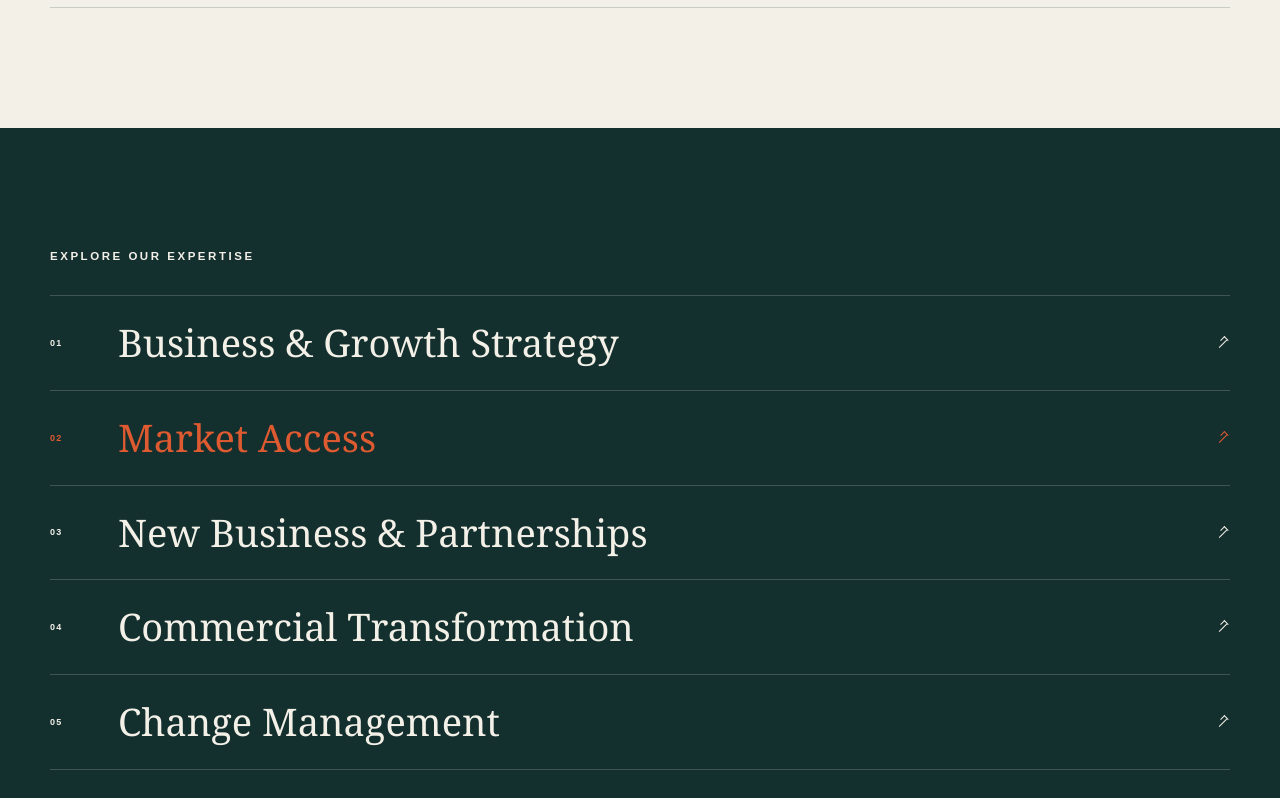
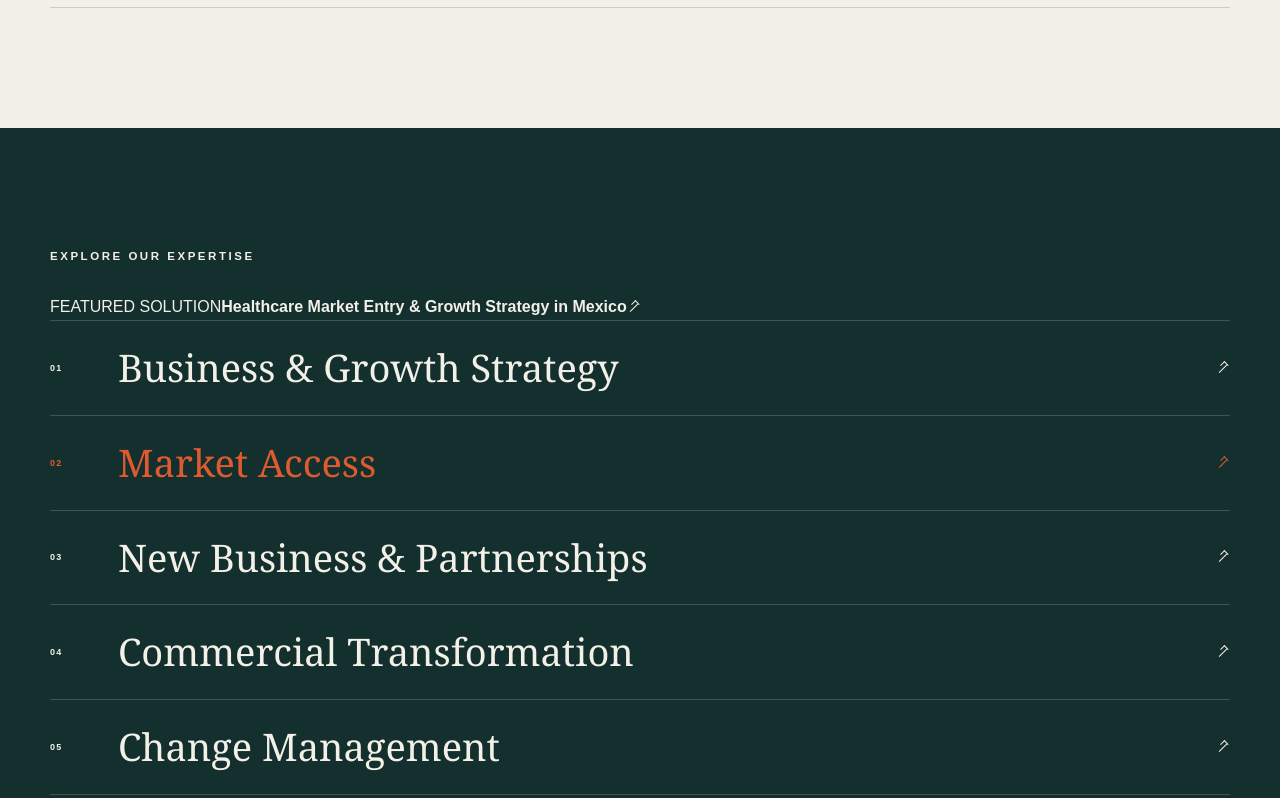
Before and after one commit to yuriko-12/accesslerate-landing, a Next.js app: page /services/market-access in a window 1280 px wide. Shown: the part 7191-7989 px from the top of the page. Built offline with nearby package versions, Linux system fonts and the light colour scheme.

Commit message:
Link Market Access to Mexico market entry

```diff
--- a/app/components/MarketAccessPage.tsx
+++ b/app/components/MarketAccessPage.tsx
@@ -132,7 +132,7 @@ export default function MarketAccessPage({ locale }: { locale: Locale }) {
 
     <section className="shell service-faq section-pad" id="faq"><header className="service-section-head"><div><p className="section-index">{c.faq.index}</p><h2>{c.faq.title}</h2></div></header><div className="faq-list">{c.faq.items.map(([question, answer], index) => <details key={question} open={index === 0}><summary><span>{String(index + 1).padStart(2, "0")}</span>{question}<i aria-hidden="true">+</i></summary><p>{answer}</p></details>)}</div></section>
 
-    <section className="service-related dark-section"><div className="shell section-pad"><p className="section-index">{locale === "en" ? "EXPLORE OUR EXPERTISE" : "CONOCE NUESTROS SERVICIOS"}</p><div className="service-related-list">{related.map(([label, href], index) => <a href={href} key={href} aria-current={href === pagePath ? "page" : undefined}><span>{String(index + 1).padStart(2, "0")}</span>{label}<i className="icon-arrow icon-ne" aria-hidden="true" /></a>)}</div></div></section>
+    <section className="service-related dark-section"><div className="shell section-pad"><p className="section-index">{locale === "en" ? "EXPLORE OUR EXPERTISE" : "CONOCE NUESTROS SERVICIOS"}</p><a className="service-solution-callout" href={locale === "en" ? "/solutions/healthcare-market-entry-mexico" : "/es/soluciones/entrada-mercado-healthcare-mexico"}><span>{locale === "en" ? "FEATURED SOLUTION" : "SOLUCIÓN DESTACADA"}</span><strong>{locale === "en" ? "Healthcare Market Entry & Growth Strategy in Mexico" : "Estrategia de Entrada y Crecimiento Healthcare en México"}</strong><i className="icon-arrow icon-ne" aria-hidden="true" /></a><div className="service-related-list">{related.map(([label, href], index) => <a href={href} key={href} aria-current={href === pagePath ? "page" : undefined}><span>{String(index + 1).padStart(2, "0")}</span>{label}<i className="icon-arrow icon-ne" aria-hidden="true" /></a>)}</div></div></section>
 
     <section className="schedule service-conversation" id="conversation"><div className="shell service-conversation-grid"><div><p className="section-index">{c.conversation.index}</p><h2>{c.conversation.title}</h2><p>{c.conversation.body}</p></div><div className="service-contact-card"><a className="button primary wide" href="https://calendly.com/yuriko-accesslerate/30min" target="_blank" rel="noreferrer">{c.conversation.action} <span className="icon-arrow icon-ne" aria-hidden="true" /></a><p>{c.conversation.email}</p><a href="mailto:yuriko@accesslerate.com">yuriko@accesslerate.com <span className="icon-arrow icon-ne" aria-hidden="true" /></a><a href={`https://wa.me/525549679335?text=${encodeURIComponent(c.conversation.whatsapp)}`} target="_blank" rel="noreferrer">WhatsApp <span className="icon-arrow icon-ne" aria-hidden="true" /></a></div></div></section>
 
```
